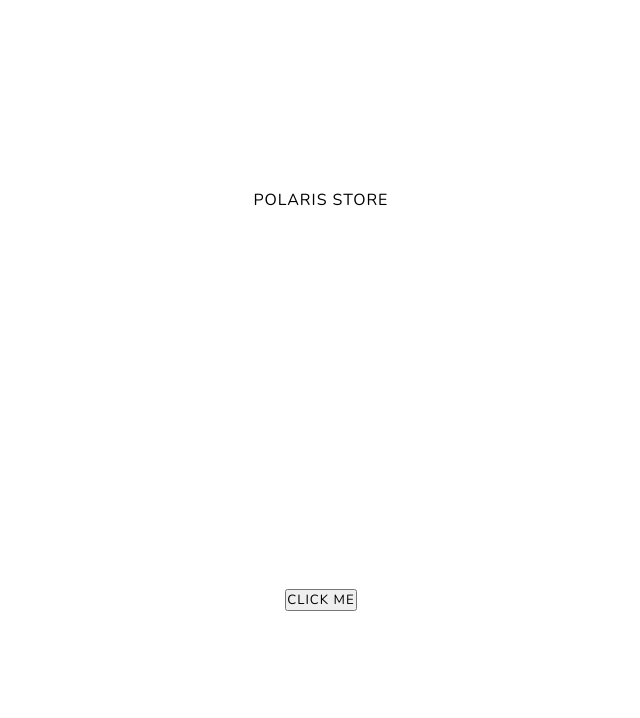
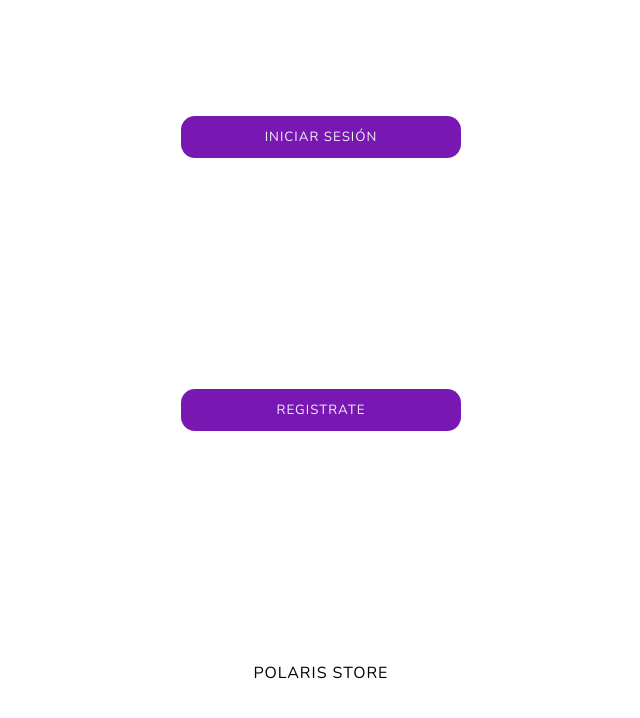
Before and after one commit to RireyesDev/PolarisStore_ER-147, a Next.js app: page / in a window 1280 px wide. Shown: the top 718 px of the page, without its empty margins (319-959 px from the left). Built offline with nearby package versions, Linux system fonts and the light colour scheme.

Commit message:
[Update] Cree por segunda vez el componente Primary Button

```diff
--- a/src/app/globalStyles.ts
+++ b/src/app/globalStyles.ts
@@ -7,7 +7,11 @@ const GlobalStyles = createGlobalStyle`
 
     :root{
         --primary-color: #7817b2;
+        --primary-color_hover: #8D1BD0;
+        --primary-color_active: #2A083D;
         --secondary-color: #a525f8;
+        --secondary-color_hover: #8D1BD0;
+        --secondary-color_active: #2A083D;
         --primary-color_triad: #17b460;
         --light-color: #f2f2f2;
         --dark-color: #2e2e2e;
--- a/src/app/page.tsx
+++ b/src/app/page.tsx
@@ -3,13 +3,15 @@
 import Image from 'next/image'
 import styles from './page.module.css'
 import { GlobalStyles } from './globalStyles'
+import { PrimaryButton } from '@/components/PrimaryButton'
 
 export default function Home() {
   return (
     <main className={styles.main}>
-      <GlobalStyles></GlobalStyles>
+      <GlobalStyles/>
+      <PrimaryButton>INICIAR SESIÓN</PrimaryButton>
+      <PrimaryButton>REGISTRATE</PrimaryButton>
       <p>POLARIS STORE</p>
-      <button>CLICK ME</button>
     </main>
   )
 }
--- /dev/null
+++ b/src/components/PrimaryButton.tsx
@@ -0,0 +1,30 @@
+import React from "react";
+import styled from "styled-components";
+
+const PrimaryBTN = styled.button`
+    width: 280px;
+    height: 42px;
+    background-color: var(--primary-color);
+    color: var(--light-color);
+    border-radius: 14px;
+    border: none;
+    cursor: pointer;
+    letter-spacing: 1px;
+
+    &:hover{
+        background-color: var(--primary-color_hover);
+    }
+
+    &:active{
+        background-color: var(--primary-color_active);
+    }
+`;
+
+
+const PrimaryButton = (props: any) => {
+    return(
+        <PrimaryBTN onClick={() => console.log('OK')}>{props.children}</PrimaryBTN>
+    );
+}
+
+export { PrimaryButton }
```
